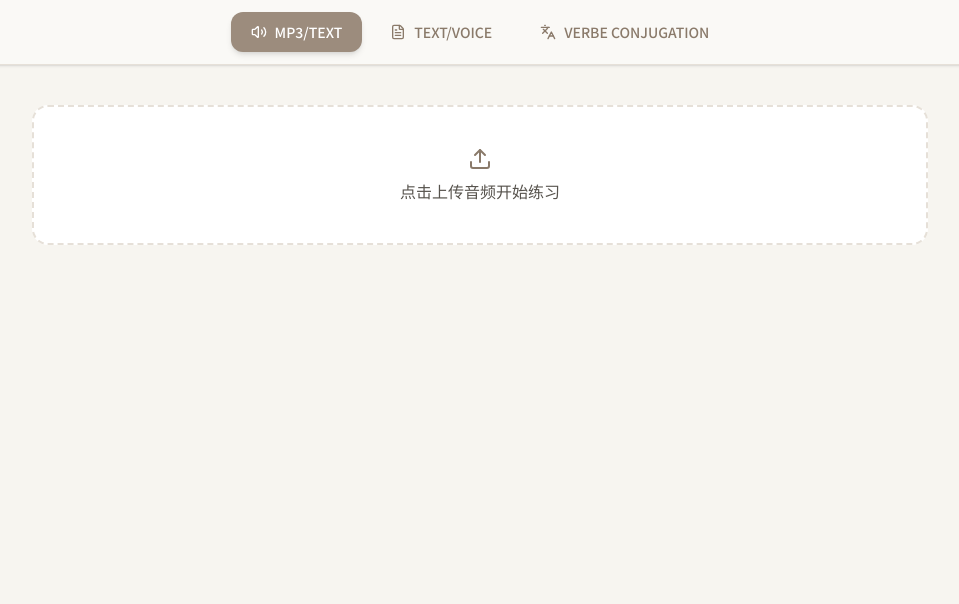
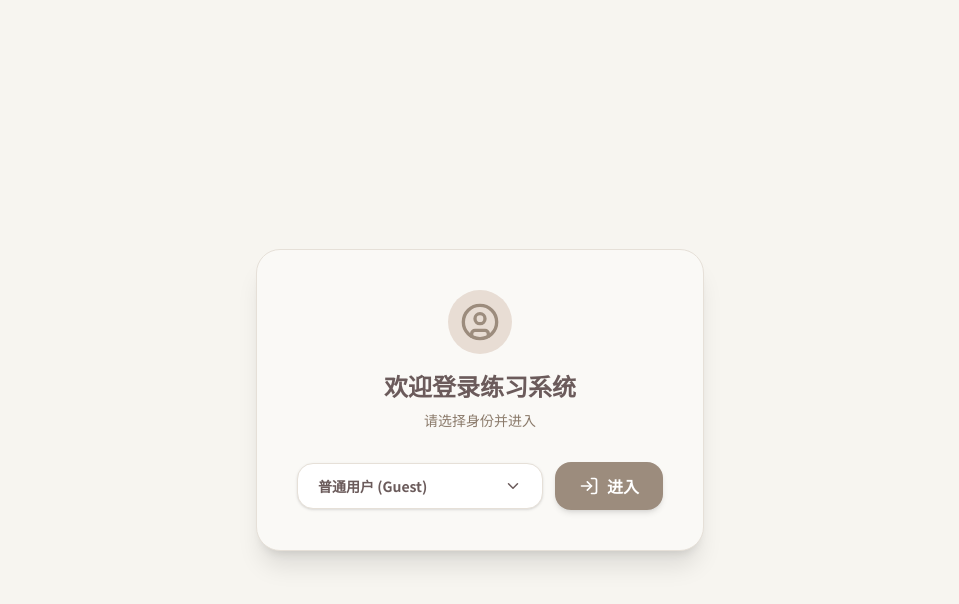
Before and after one commit to finchan/JapaneseVoiceFrontier, a React (Vite) app: page / in a window 1280 px wide. Shown: the top 604 px of the page, without its empty margins (160-1119 px from the left). Built offline with nearby package versions, Linux system fonts and the light colour scheme.

Commit message:
Add roles

```diff
--- a/src/App.jsx
+++ b/src/App.jsx
@@ -1,32 +1,119 @@
-import React, { useState } from 'react';
-import { Volume2, FileText, Languages } from 'lucide-react';
+import React, { useState, useEffect, useRef } from 'react';
+import { Volume2, FileText, Languages, ChevronDown, LogIn, UserCircle, Check, LogOut } from 'lucide-react';
+// 假设你的页面组件路径如下，请根据实际情况微调
 import Mp3ToText from './pages/Mp3ToText';
 import TextToVoice from './pages/TextToVoice';
 import VerbeConjugation from './pages/VerbeConjugation';
 
-// Morandi color scheme
 const colors = {
     background: '#f7f5f0',
     white: '#faf9f6',
     primary: '#9c8c7d',
-    primaryHover: '#8a7a6b',
-    accent: '#c4a484',
-    secondary: '#b8a99a',
+    primaryLight: '#e8ddd4',
     text: '#6b5b5b',
     textLight: '#8a7a6a',
     border: '#e6e0d8',
-    activeBg: '#e8ddd4',
-    highlight: '#d4c4b8c',
 };
 
 function App() {
+    const [isAuthenticated, setIsAuthenticated] = useState(false);
+    const [role, setRole] = useState('Guest');
+    const [isRoleOpen, setIsRoleOpen] = useState(false);
     const [activeMenu, setActiveMenu] = useState('MP3/TEXT');
+    const dropdownRef = useRef(null);
 
+    // 点击外部关闭下拉框
+    useEffect(() => {
+        const handleClickOutside = (e) => {
+            if (dropdownRef.current && !dropdownRef.current.contains(e.target)) {
+                setIsRoleOpen(false);
+            }
+        };
+        document.addEventListener('mousedown', handleClickOutside);
+        return () => document.removeEventListener('mousedown', handleClickOutside);
+    }, []);
+
+    const handleLogin = () => {
+        localStorage.setItem('user_role', role.toLowerCase());
+        setIsAuthenticated(true);
+    };
+
+    // --- 1. 登录前的欢迎页面 ---
+    if (!isAuthenticated) {
+        return (
+            <div className="min-h-screen flex items-center justify-center font-sans" style={{ backgroundColor: colors.background }}>
+                <div className="w-full max-w-md p-10 bg-white rounded-3xl shadow-xl border text-center animate-in fade-in zoom-in duration-500"
+                     style={{ backgroundColor: colors.white, borderColor: colors.border }}>
+
+                    <div className="mb-8 flex flex-col items-center">
+                        <div className="w-16 h-16 rounded-full flex items-center justify-center mb-4" style={{ backgroundColor: colors.primaryLight }}>
+                            <UserCircle size={40} style={{ color: colors.primary }} />
+                        </div>
+                        <h1 className="text-2xl font-bold" style={{ color: colors.text }}>欢迎登录练习系统</h1>
+                        <p className="text-sm mt-2" style={{ color: colors.textLight }}>请选择身份并进入</p>
+                    </div>
+
+                    <div className="flex items-center gap-3 relative">
+                        <div className="relative flex-grow" ref={dropdownRef}>
+                            <button
+                                onClick={() => setIsRoleOpen(!isRoleOpen)}
+                                className="w-full flex items-center justify-between bg-white px-5 py-3 rounded-2xl border shadow-sm transition-all text-sm font-bold"
+                                style={{ borderColor: colors.border, color: colors.text }}
+                            >
+                                <span>{role === 'Admin' ? '管理员 (Admin)' : '普通用户 (Guest)'}</span>
+                                <ChevronDown size={18} className={`transition-transform duration-300 ${isRoleOpen ? 'rotate-180' : ''}`} />
+                            </button>
+
+                            {isRoleOpen && (
+                                <div className="absolute bottom-full mb-2 left-0 w-full bg-white border rounded-2xl shadow-2xl z-50 overflow-hidden animate-in slide-in-from-bottom-2 duration-200"
+                                     style={{ borderColor: colors.border }}>
+                                    {['Guest', 'Admin'].map((option) => (
+                                        <div
+                                            key={option}
+                                            onClick={() => {
+                                                setRole(option);
+                                                setIsRoleOpen(false);
+                                            }}
+                                            className="px-5 py-3 text-sm font-bold cursor-pointer hover:bg-stone-50 flex items-center justify-between"
+                                            style={{ color: colors.text }}
+                                        >
+                                            {option === 'Admin' ? '管理员 (Admin)' : '普通用户 (Guest)'}
+                                            {role === option && <Check size={14} style={{ color: colors.primary }} />}
+                                        </div>
+                                    ))}
+                                </div>
+                            )}
+                        </div>
+
+                        <button
+                            onClick={handleLogin}
+                            className="flex items-center gap-2 px-6 py-3 rounded-2xl font-bold text-white shadow-md hover:scale-105 active:scale-95 transition-all duration-300"
+                            style={{ backgroundColor: colors.primary }}
+                        >
+                            <LogIn size={20} />
+                            <span>进入</span>
+                        </button>
+                    </div>
+                </div>
+            </div>
+        );
+    }
+
+    // --- 2. 登录后的主页面逻辑 ---
     return (
         <div className="min-h-screen font-sans" style={{ backgroundColor: colors.background }}>
-            {/* Top Navigation Menu */}
+            {/* 原来的导航菜单 */}
             <nav className="shadow-sm sticky top-0 z-10" style={{ backgroundColor: colors.white, borderBottom: `1px solid ${colors.border}` }}>
-                <div className="max-w-4xl mx-auto">
+                <div className="max-w-5xl mx-auto flex items-center justify-between px-6">
+                    {/* 左侧角色展示 */}
+                    <div className="flex items-center gap-2 px-3 py-1.5 rounded-full bg-stone-100 border border-stone-200">
+                        <UserCircle size={14} style={{ color: colors.primary }} />
+                        <span className="text-[10px] font-black uppercase tracking-wider" style={{ color: colors.text }}>
+                            {role}
+                        </span>
+                    </div>
+
+                    {/* 中间核心菜单 */}
                     <div className="flex justify-center gap-2 p-3">
                         {[
                             { id: 'MP3/TEXT', icon: Volume2 },
@@ -34,16 +121,17 @@ function App() {
                             { id: 'VERBE CONJUGATION', icon: Languages }
                         ].map((item) => {
                             const Icon = item.icon;
+                            const isActive = activeMenu === item.id;
                             return (
                                 <button
                                     key={item.id}
                                     onClick={() => setActiveMenu(item.id)}
-                                    className={`flex items-center gap-2 px-5 py-2.5 rounded-xl font-medium transition-all duration-300 ${
-                                        activeMenu === item.id ? 'shadow-md' : ''
+                                    className={`flex items-center gap-2 px-5 py-2.5 rounded-xl font-bold transition-all duration-300 ${
+                                        isActive ? 'shadow-md scale-105' : 'hover:bg-stone-50'
                                     }`}
                                     style={{
-                                        backgroundColor: activeMenu === item.id ? colors.primary : 'transparent',
-                                        color: activeMenu === item.id ? '#ffffff' : colors.textLight
+                                        backgroundColor: isActive ? colors.primary : 'transparent',
+                                        color: isActive ? '#ffffff' : colors.textLight
                                     }}
                                 >
                                     <Icon size={16} />
@@ -52,26 +140,24 @@ function App() {
                             );
                         })}
                     </div>
+
+                    {/* 右侧退出按钮 */}
+                    <button
+                        onClick={() => setIsAuthenticated(false)}
+                        className="flex items-center gap-1.5 px-3 py-1.5 rounded-xl border border-stone-200 hover:bg-red-50 hover:text-red-500 hover:border-red-100 transition-all duration-300 group"
+                    >
+                        <LogOut size={14} className="group-hover:translate-x-0.5 transition-transform" />
+                        <span className="text-xs font-bold">EXIT</span>
+                    </button>
                 </div>
             </nav>
 
-            {/* Main Content - 修改点：使用 display: none 控制显隐，不销毁组件 */}
+            {/* 主内容区域 */}
             <div className="p-4 md:p-10">
-                <div className="max-w-4xl mx-auto">
-                    {/* MP3/TEXT 页面 */}
-                    <div style={{ display: activeMenu === 'MP3/TEXT' ? 'block' : 'none' }}>
-                        <Mp3ToText />
-                    </div>
-
-                    {/* TEXT/VOICE 页面 */}
-                    <div style={{ display: activeMenu === 'TEXT/VOICE' ? 'block' : 'none' }}>
-                        <TextToVoice />
-                    </div>
-
-                    {/* VERBE CONJUGATION 页面 */}
-                    <div style={{ display: activeMenu === 'VERBE CONJUGATION' ? 'block' : 'none' }}>
-                        <VerbeConjugation />
-                    </div>
+                <div className="max-w-5xl mx-auto">
+                    {activeMenu === 'MP3/TEXT' && <Mp3ToText />}
+                    {activeMenu === 'TEXT/VOICE' && <TextToVoice />}
+                    {activeMenu === 'VERBE CONJUGATION' && <VerbeConjugation />}
                 </div>
             </div>
         </div>
```
Also changed, not shown: src/pages/Mp3ToText.jsx (+23 -8 lines).
